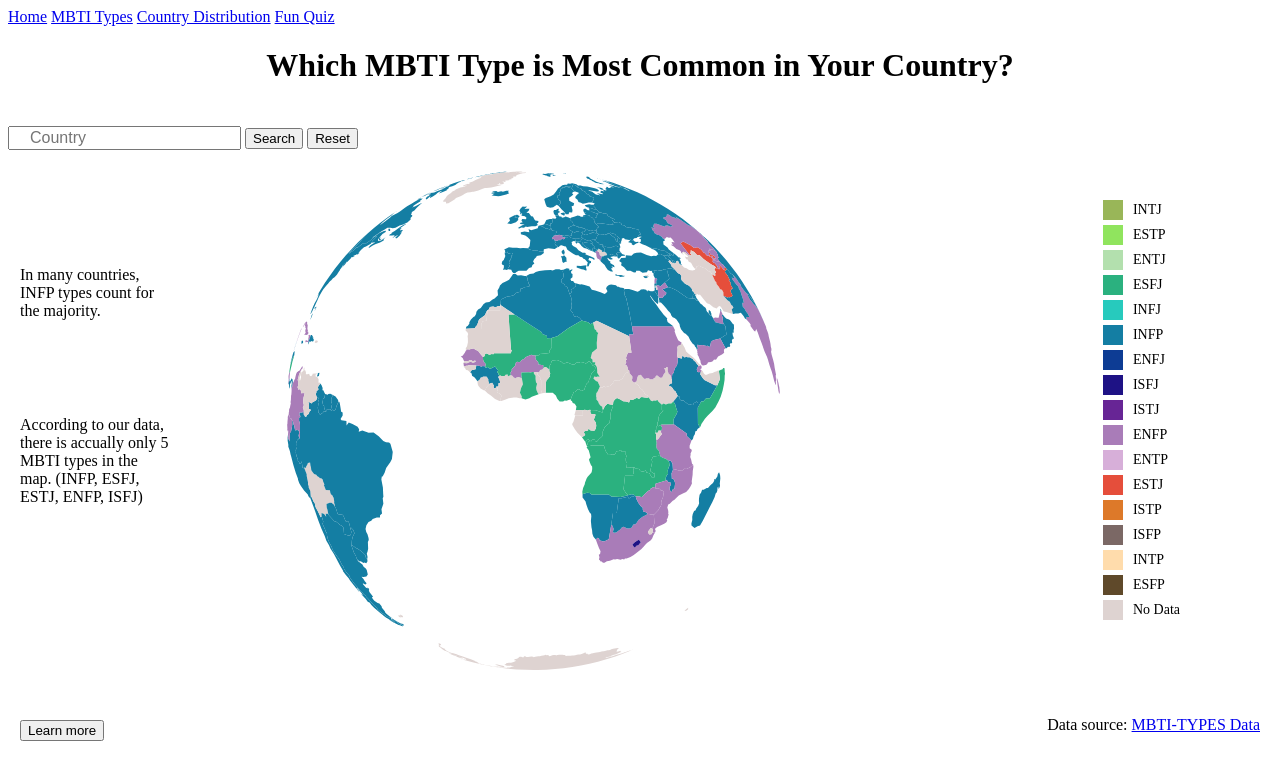
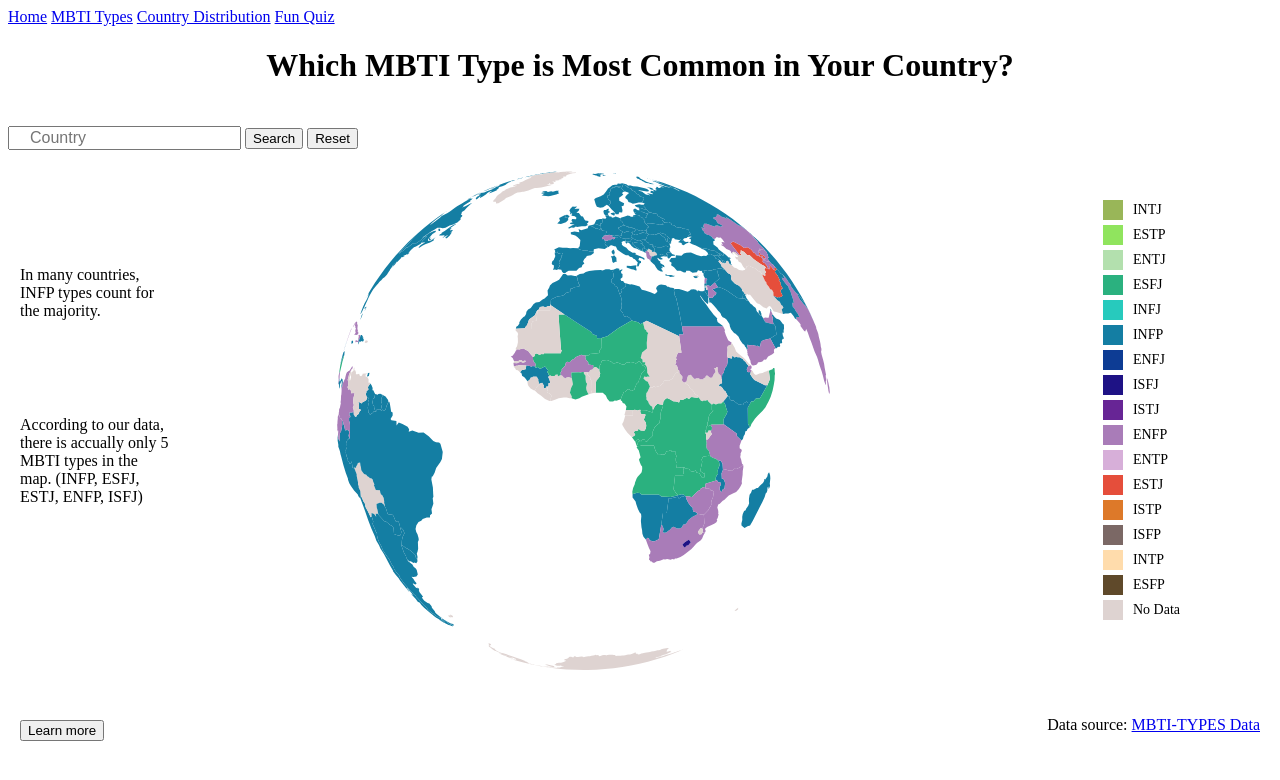
Before and after one commit to jessiezhang199/dsc106_final, a SvelteKit app: page /vis in a window 1280 px wide. Shown: the top 780 px of the page. Built offline with nearby package versions, Linux system fonts and the light colour scheme.

Commit message:
Update +page.svelte

```diff
--- a/src/routes/vis/+page.svelte
+++ b/src/routes/vis/+page.svelte
@@ -72,7 +72,7 @@
   }
 
   function drawMap() {
-    const width = 800;
+    const width = 900;
     const height = 500;
 
     const svg = d3.select('#map').html('')
@@ -80,7 +80,8 @@
       .attr('width', width)
       .attr('height', height)
       .call(d3.drag().on('drag', dragged))
-      .call(zoom().on('zoom', zoomed));
+      .call(zoom().on('zoom', zoomed))
+      .on('dblclick.zoom', null);
     const projection = geoOrthographic().translate([width / 2, height / 2]).scale(250).rotate([0, 0]);
     const pathGenerator = geoPath().projection(projection);
 
@@ -107,6 +108,7 @@
       function zoomed(event) {
         const { transform } = event;
         projection.translate(transform.apply([width / 2, height / 2]));
+        projection.scale(transform.k * 250); // Adjust the scale based on the transformation
         svg.selectAll('path').attr('d', pathGenerator);
       }
       function dragged(event) {
```
